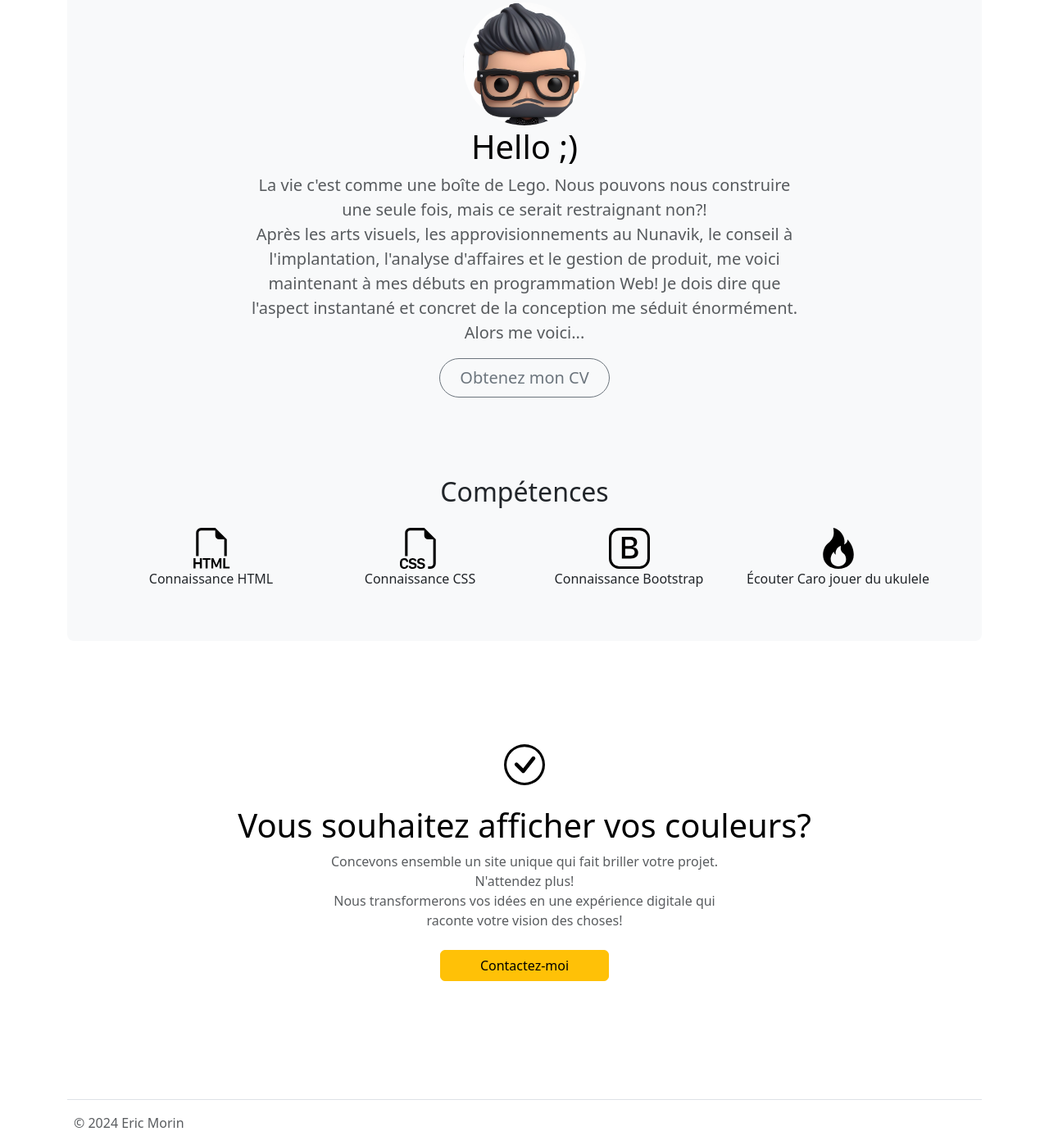
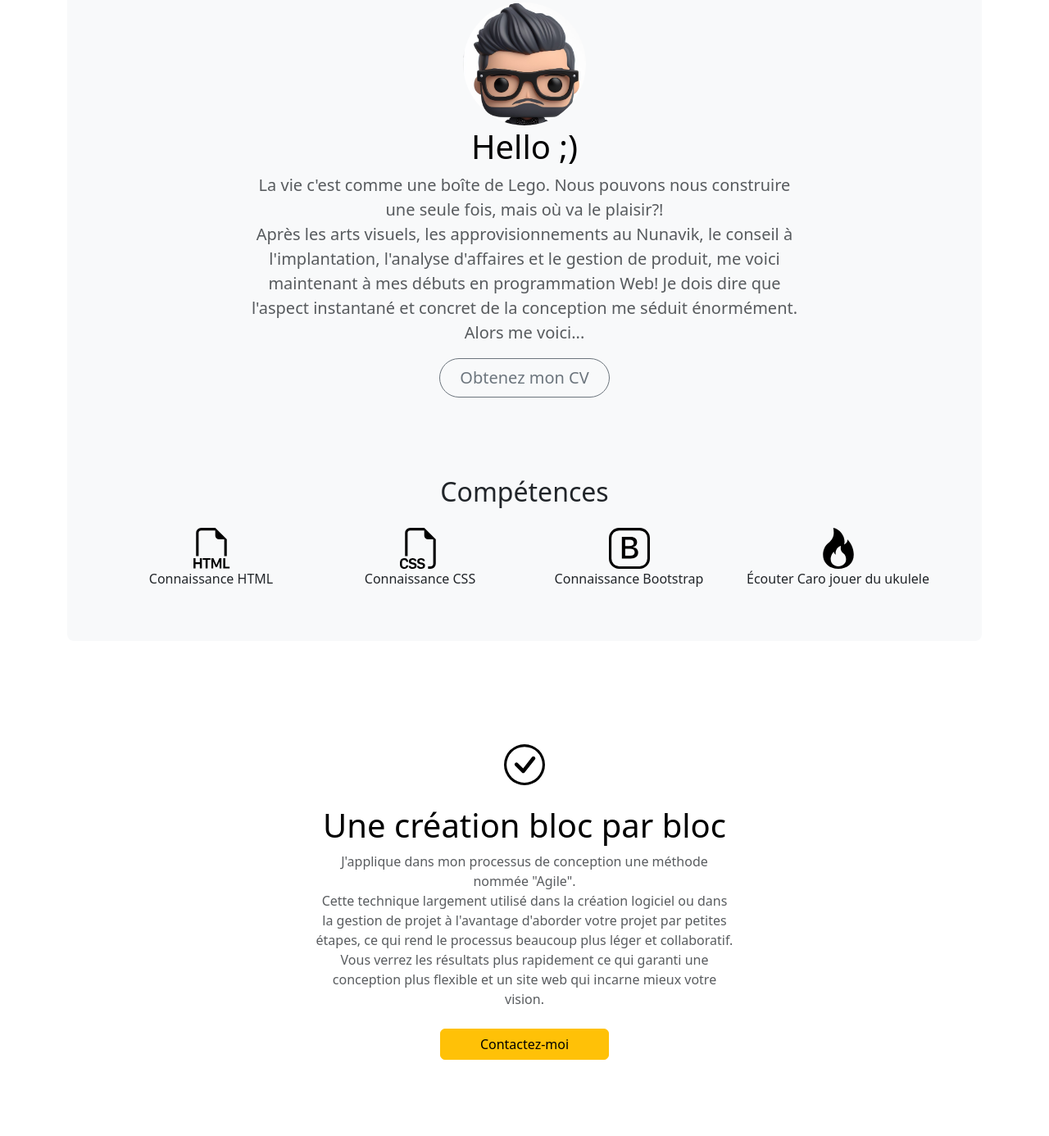
Before and after one commit to monsieurMorin/PageWEB, a plain HTML site: page index.html in a window 1280 px wide. Shown: the part 563-1949 px from the top of the page at 82% size. Drawn offline with nearby package versions, Linux system fonts and the light colour scheme.

Commit message:
Update index texte feature.html
Changement du texte en général

```diff
--- a/index.html
+++ b/index.html
@@ -12,7 +12,7 @@
 <body>
     <!--Header-->
     <div class="pt-5 my-5 text-center">
-        <h1 class="display-4 fw-bold text-body-emphasis">Eric Morin</h1>
+        <h1 class="h1 display-4 fw-bold text-body-emphasis">Eric Morin</h1>
         <div class="col-lg-6 mx-auto">
           <p class="lead mb-4">Programmeur?!</p>
         </div>
@@ -27,7 +27,7 @@
           <img src="./Images/EricFunko--Zoom.jpeg" class="EricFunko">
           <h1 class="text-body-emphasis">Hello ;)</h1>
           <p class="col-lg-8 mx-auto fs-5 text-muted">
-            La vie c'est comme une boîte de Lego.  Nous pouvons nous construire une seule fois, mais ce serait restraignant non?!  <br> Après les arts visuels, les approvisionnements au Nunavik, le conseil à l'implantation, l'analyse d'affaires et le gestion de produit, me voici maintenant à mes débuts en programmation Web!  Je dois dire que l'aspect instantané et concret de la conception me séduit énormément.  <br> Alors me voici...
+            La vie c'est comme une boîte de Lego.  Nous pouvons nous construire une seule fois, mais où va le plaisir?!  <br> Après les arts visuels, les approvisionnements au Nunavik, le conseil à l'implantation, l'analyse d'affaires et le gestion de produit, me voici maintenant à mes débuts en programmation Web!  Je dois dire que l'aspect instantané et concret de la conception me séduit énormément.  <br> Alors me voici...
           </p>
           <div class="d-inline-flex gap-2 mb-5">
             <a href="./Images/CV --Eric Morin (1).pdf" class="btn btn-outline-secondary btn-lg px-4 rounded-pill" role="button">Obtenez mon CV</a>
@@ -62,9 +62,9 @@
     <div class="container my-5">
       <div class="position-relative p-5 text-center text-muted bg-body">
         <img src="./Images/check-circle.svg" class="check-circle">
-        <h1 class="text-body-emphasis">Vous souhaitez afficher vos couleurs?</h1>
+        <h1 class="text-body-emphasis">Une création bloc par bloc</h1>
         <p class="col-lg-6 mx-auto mb-4">
-          Concevons ensemble un site unique qui fait briller votre projet. <br> N'attendez plus!<br>  Nous transformerons vos idées en une expérience digitale qui raconte votre vision des choses!
+          J'applique dans mon processus de conception une méthode nommée "Agile".<br>  Cette technique largement utilisé dans la création logiciel ou dans la gestion de projet à l'avantage d'aborder votre projet par petites étapes, ce qui rend le processus beaucoup plus léger et collaboratif.  <br> Vous verrez les résultats plus rapidement ce qui garanti une conception plus flexible et un site web qui incarne mieux votre vision.
         </p>
         <a href="mailto:callmemonsieur@gmail.com" target="_blank"  class="btn btn-warning px-5 mb-5" type="button">
           Contactez-moi
```
